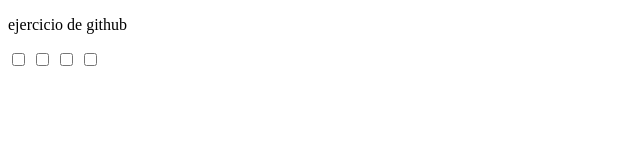
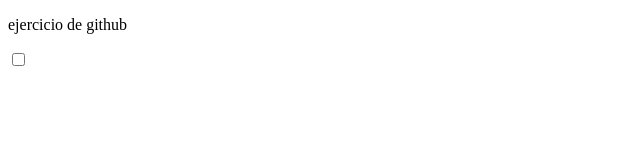
Before and after one commit to Gastongk/git_test, a plain HTML site: page index.html in a window 1280 px wide. Shown: the full height of the page, 0-640 px from the left. Drawn offline with Linux system fonts and the light colour scheme.

Commit message:
use revert para vovler atras un merge

```diff
--- a/index.html
+++ b/index.html
@@ -11,9 +11,6 @@
     <div>
         <form action="">
             <input type="checkbox" name="" id="">
-            <input type="checkbox" name="" id="">
-            <input type="checkbox" name="" id="">
-            <input type="checkbox" name="" id="">
         </form>
     </div>
 </body>
```
